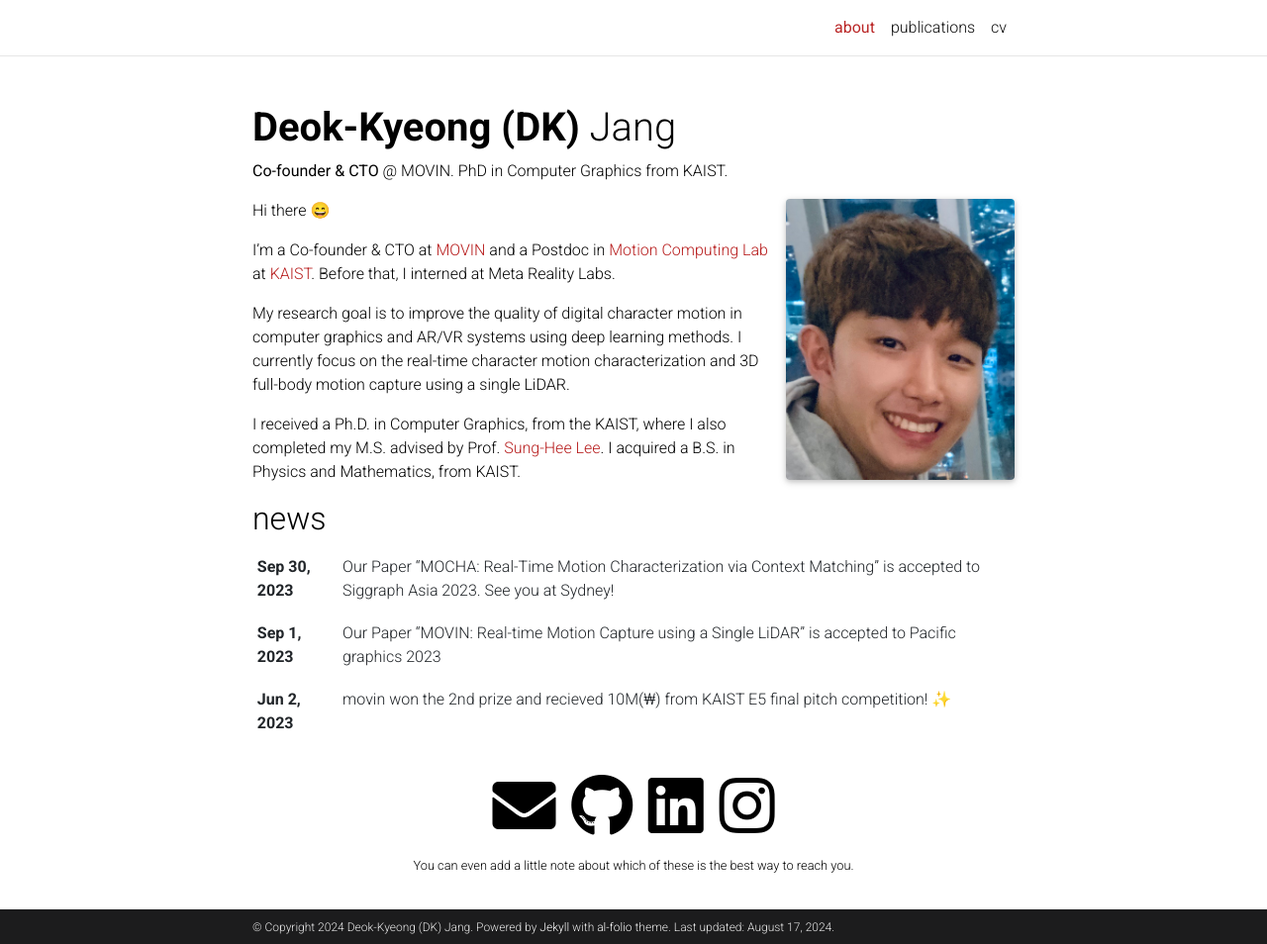
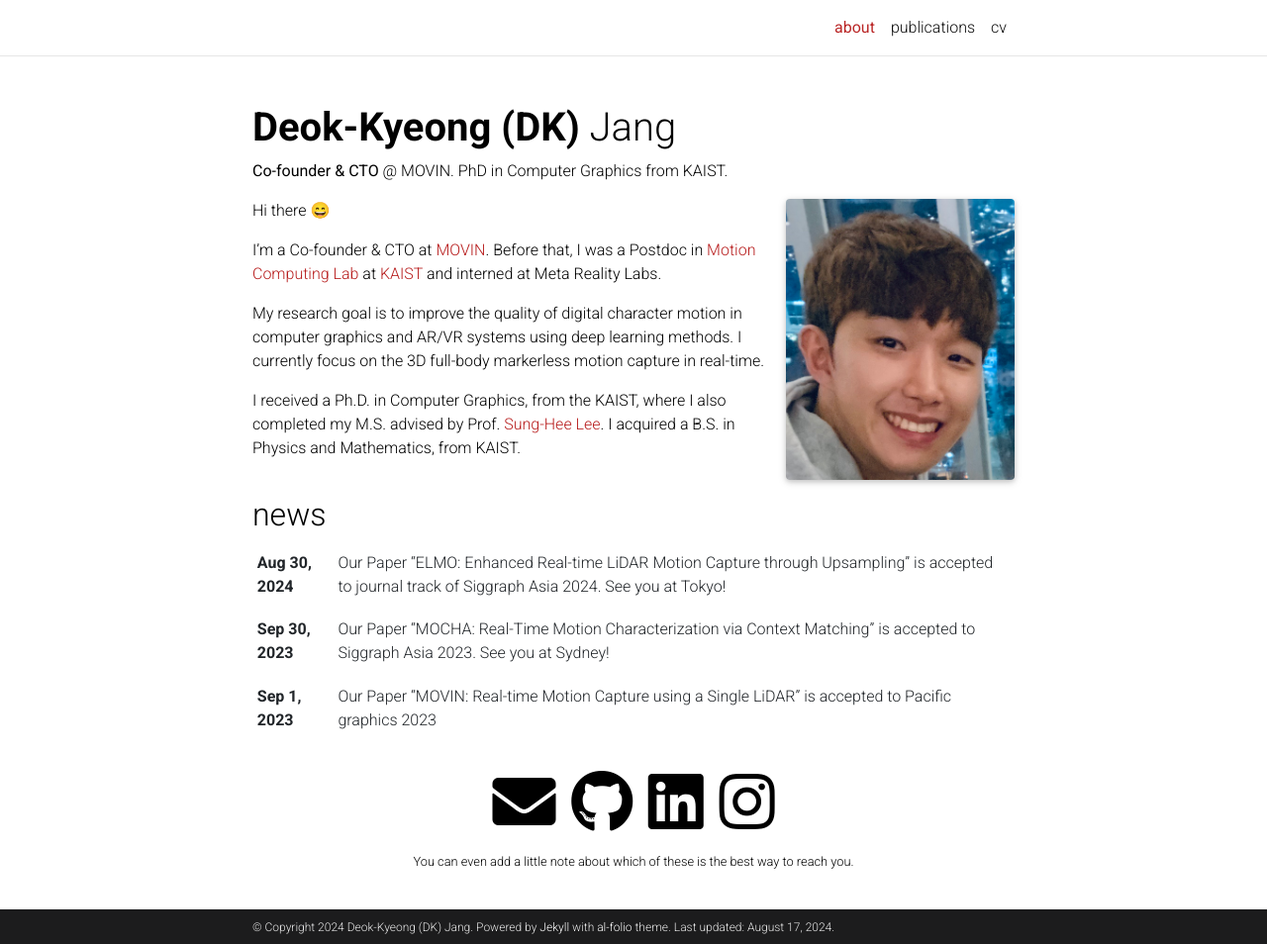
Before and after one commit to DK-Jang/dk-jang.github.io, a Jekyll site: the page built from _pages/about.md, in a window 1280 px wide and 954 px high. Shown: the whole window at 99% size. Built offline with Jekyll 4.4.1, drawn with Linux system fonts in a browser that asks for light colours; emoji names are drawn with the system emoji font; comment, search, counter and statistics services are not loaded; a style sheet for code colours, icons or effects is not loaded.

```diff
--- a/_pages/about.md
+++ b/_pages/about.md
@@ -21,10 +21,10 @@ social: true  # includes social icons at the bottom of the page
 ---
 Hi there :smile:
 
-I'm a Co-founder & CTO at [MOVIN](https://www.movin3d.com) and a Postdoc in [Motion Computing Lab](https://lava.kaist.ac.kr) at [KAIST](https://www.kaist.ac.kr/en/). Before that, I interned at Meta Reality Labs.
+I'm a Co-founder & CTO at [MOVIN](https://www.movin3d.com). Before that, I was a Postdoc in [Motion Computing Lab](https://lava.kaist.ac.kr) at [KAIST](https://www.kaist.ac.kr/en/) and interned at Meta Reality Labs.
 
 My research goal is to improve the quality of digital character motion in computer graphics and AR/VR systems using deep learning methods.
-I currently focus on the real-time character motion characterization and 3D full-body motion capture using a single LiDAR.
+I currently focus on the 3D full-body markerless motion capture in real-time.
 
 I received a Ph.D. in Computer Graphics, from the KAIST, where I also completed my M.S. advised by Prof. [Sung-Hee Lee](https://lava.kaist.ac.kr/?page_id=41). I acquired a B.S. in Physics and Mathematics, from KAIST.
 
--- a/_pages/publications.md
+++ b/_pages/publications.md
@@ -3,7 +3,7 @@ layout: page
 permalink: /publications/
 title: publications
 description: <span>*</span> denotes equal contribution and joint lead authorship.
-years: [2023, 2022, 2021, 2020, 2017]
+years: [2024, 2023, 2022, 2021, 2020, 2017]
 # description: publications by categories in reversed chronological order. generated by jekyll-scholar.
 # years: [1967, 1956, 1950, 1935, 1905]
 nav: true
```
Also changed, not shown: _bibliography/papers.bib (+19 -0 lines), _data/cv.yml (+4 -4 lines), _news/SIGASIA2024.md (added, +8 -0 lines), _news/movin_E5.md (+2 -2 lines), 1 other file.
